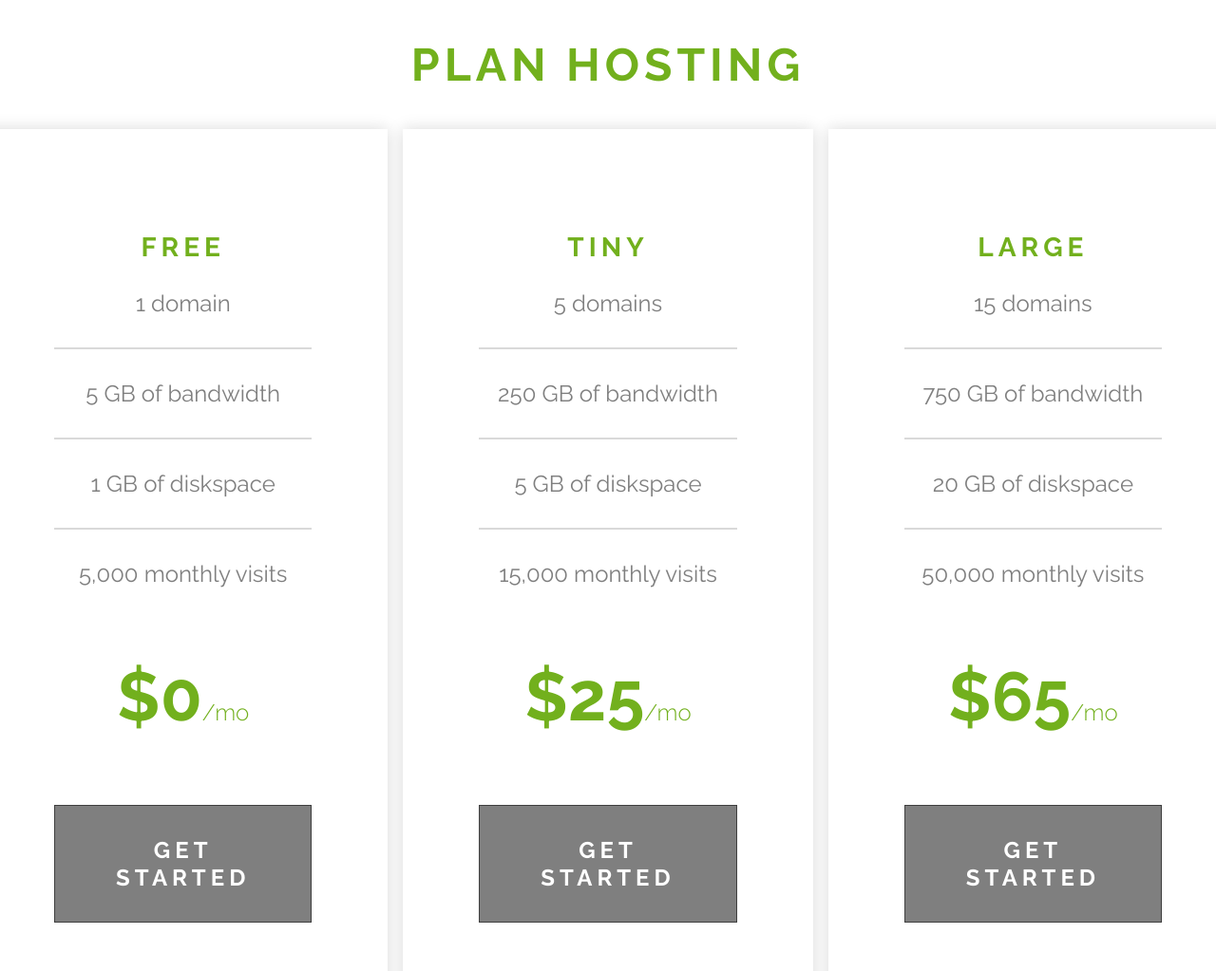
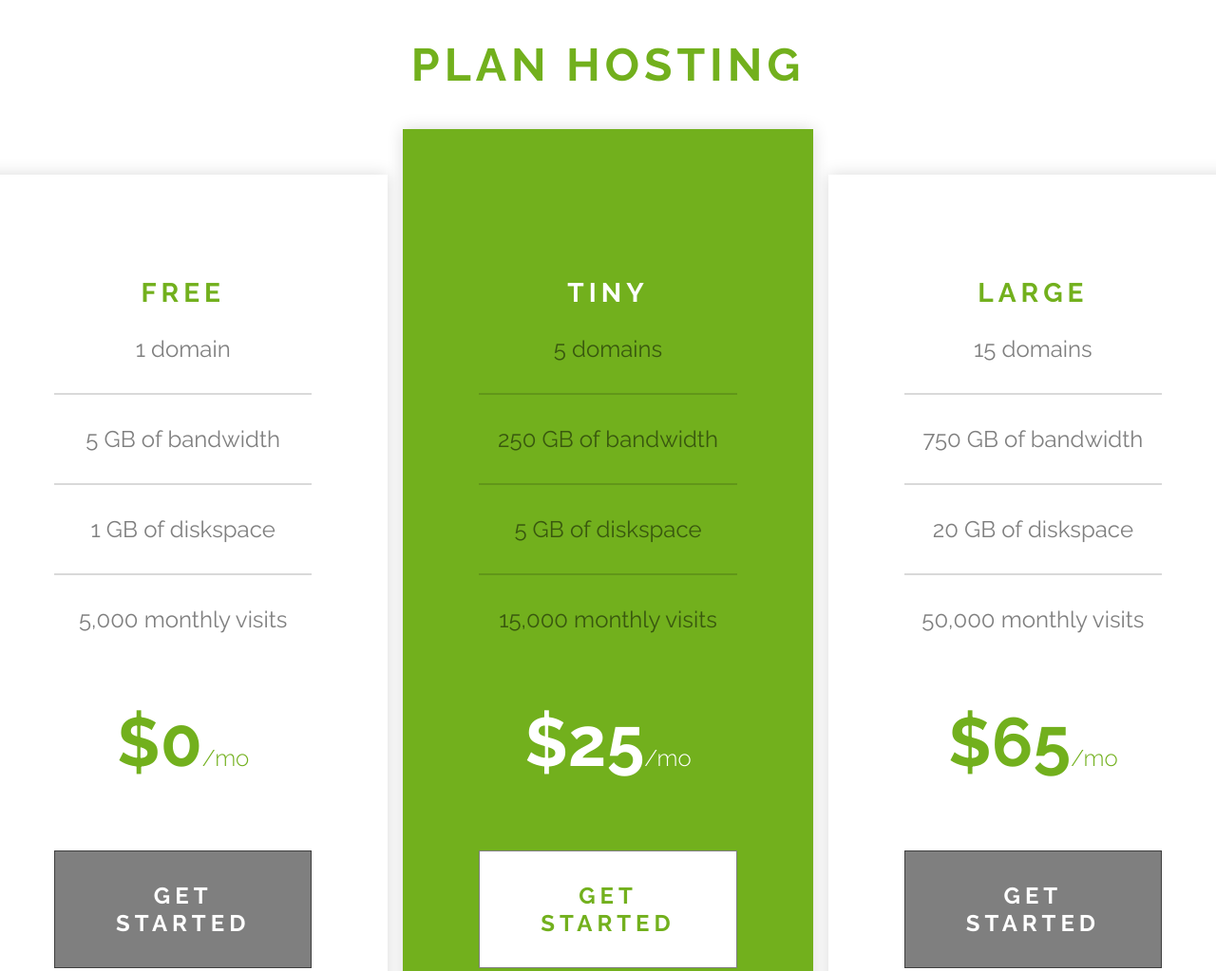
Before and after one commit to smarigowda/sassCourseByKP, a website: page src/pricing-table/pricing-table.html in a window 1280 px wide. Shown: the top 1023 px of the page at 95% size. Drawn offline with Linux system fonts and the light colour scheme.

Commit message:
SAS-1 table styling complete

```diff
--- a/src/pricing-table/scss/pricing-table.scss
+++ b/src/pricing-table/scss/pricing-table.scss
@@ -62,8 +62,15 @@ h2 {
     transition: all ease-out 200ms;
     &:hover {
         box-shadow: $bs;
-        background: $clr-accent;
         transform: scale(1.22);
+    }
+    &--accent {
+        background: $white;
+        color: $clr-accent;
+        &:hover {
+            background: $dark-gray;
+            color: $white;
+        }
     }
 }
 .pricing {
@@ -76,6 +83,7 @@ h2 {
     max-width: 2000px;
     margin: 0 auto;
     justify-content: center;
+    align-items: center;
 }
 
 .price {
@@ -116,4 +124,14 @@ h2 {
             }
         }
     }
+
+    &--accent {
+        padding-top: 8 * $spacer;
+        padding-bottom: 8 * $spacer;
+        background: $clr-accent;
+        & .price__title,
+        & .price__cost {
+            color: $white;
+        }
+    }
 }
```
Also changed, not shown: src/css/pricing-table.css, 1 other file.
